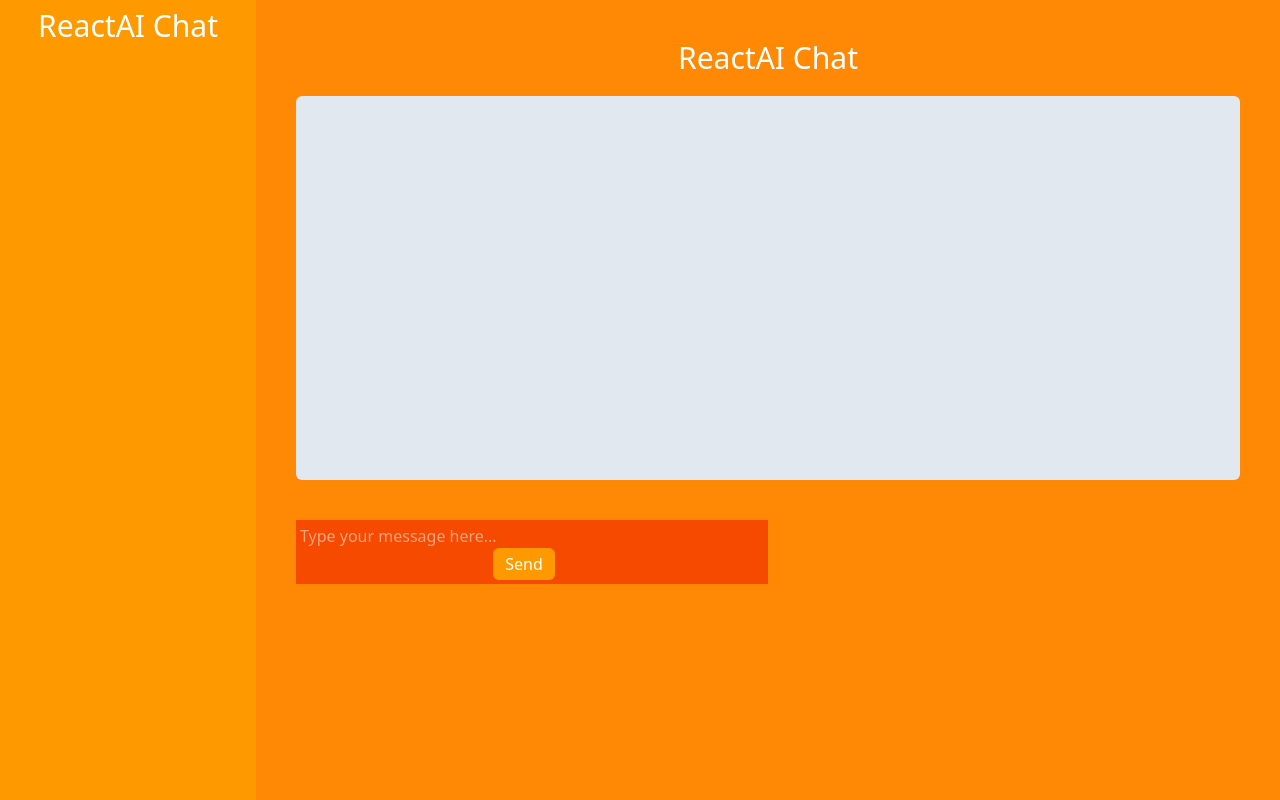
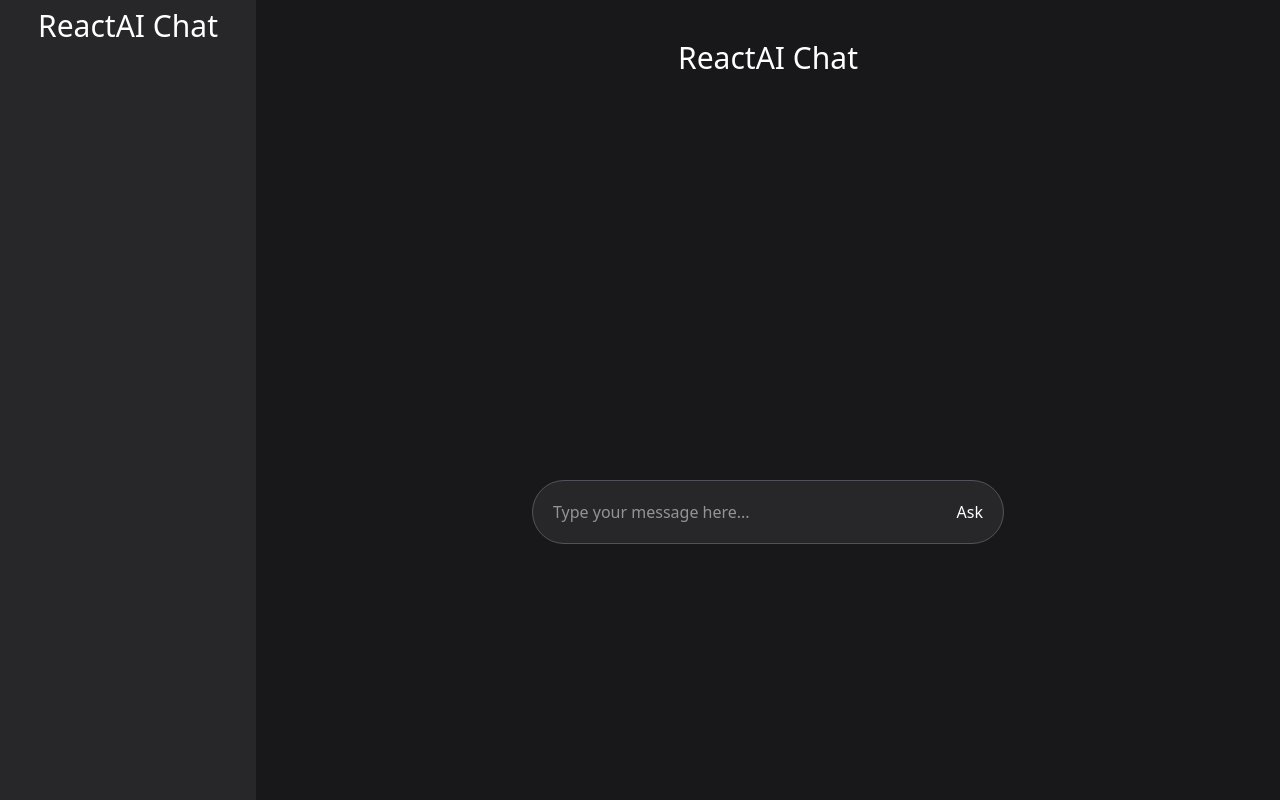
Before and after one commit to rathaur08/reactai-chat, a React (Vite) app: page / in a window 1280 px wide. Built offline with nearby package versions, Linux system fonts and the light colour scheme.

Commit message:
UI Update

```diff
--- a/index.html
+++ b/index.html
@@ -8,7 +8,7 @@
   <title>reactai-chat</title>
 </head>
 
-<body class="bg-orange-400 h-screen">
+<body class="bg-zinc-900 h-screen">
   <div id="root"></div>
   <script type="module" src="/src/main.jsx"></script>
 </body>
--- a/src/App.jsx
+++ b/src/App.jsx
@@ -52,13 +52,13 @@ const App = () => {
   return (
     <>
       <div className='grid grid-cols-5 h-screen text-center'>
-        <div className='col-span-1 bg-amber-500'>
+        <div className='col-span-1 bg-zinc-800'>
           <h1 className='text-white text-3xl pt-2'>ReactAI Chat</h1>
         </div>
         <div className='col-span-4 p-10'>
-          <div className='container h-120'>
+          <div className='container h-110'>
             <h1 className='text-white text-3xl'>ReactAI Chat</h1>
-            <div className='bg-slate-200 h-96 mt-5 p-5 rounded-md overflow-y-scroll'>
+            <div className='text-zinc-300 h-85 rounded-md overflow-scroll'>
               <ul>
                 {
                   result.map((item, index) => (
@@ -84,9 +84,10 @@ const App = () => {
               </ul>
             </div>
           </div>
-          <div className='bg-orange-600 w-1/2 p-1 pr-5 text-white'>
-            <input type="text" value={question} onChange={(e) => setQuestiony(e.target.value)} placeholder='Type your message here...' className='bg-transparent w-full outline-none border-none' />
-            <button onClick={askQuestion} className='bg-amber-500 px-3 py-1 rounded-md hover:bg-amber-600'>Send</button>
+          <div className='bg-zinc-800 w-1/2 p-2 pr-5 text-white m-auto rounded-4xl border border-zinc-600 flex h-16'>
+            <input type="text" className="w-full h-full p-3 outline-none"
+              value={question} onChange={(e) => setQuestiony(e.target.value)} placeholder='Type your message here...' />
+            <button onClick={askQuestion} className="">Ask</button>
           </div>
         </div>
       </div>
```
